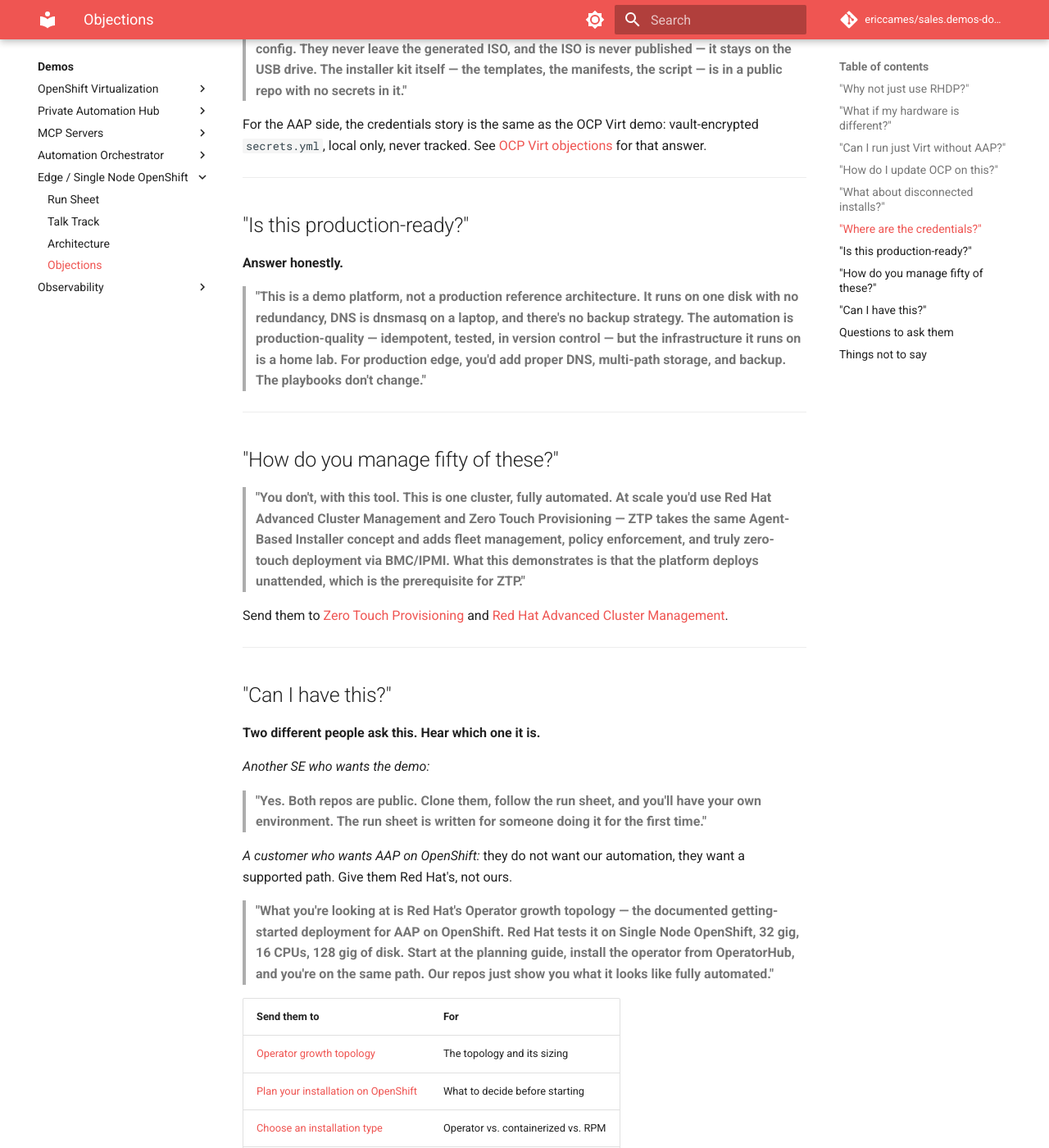
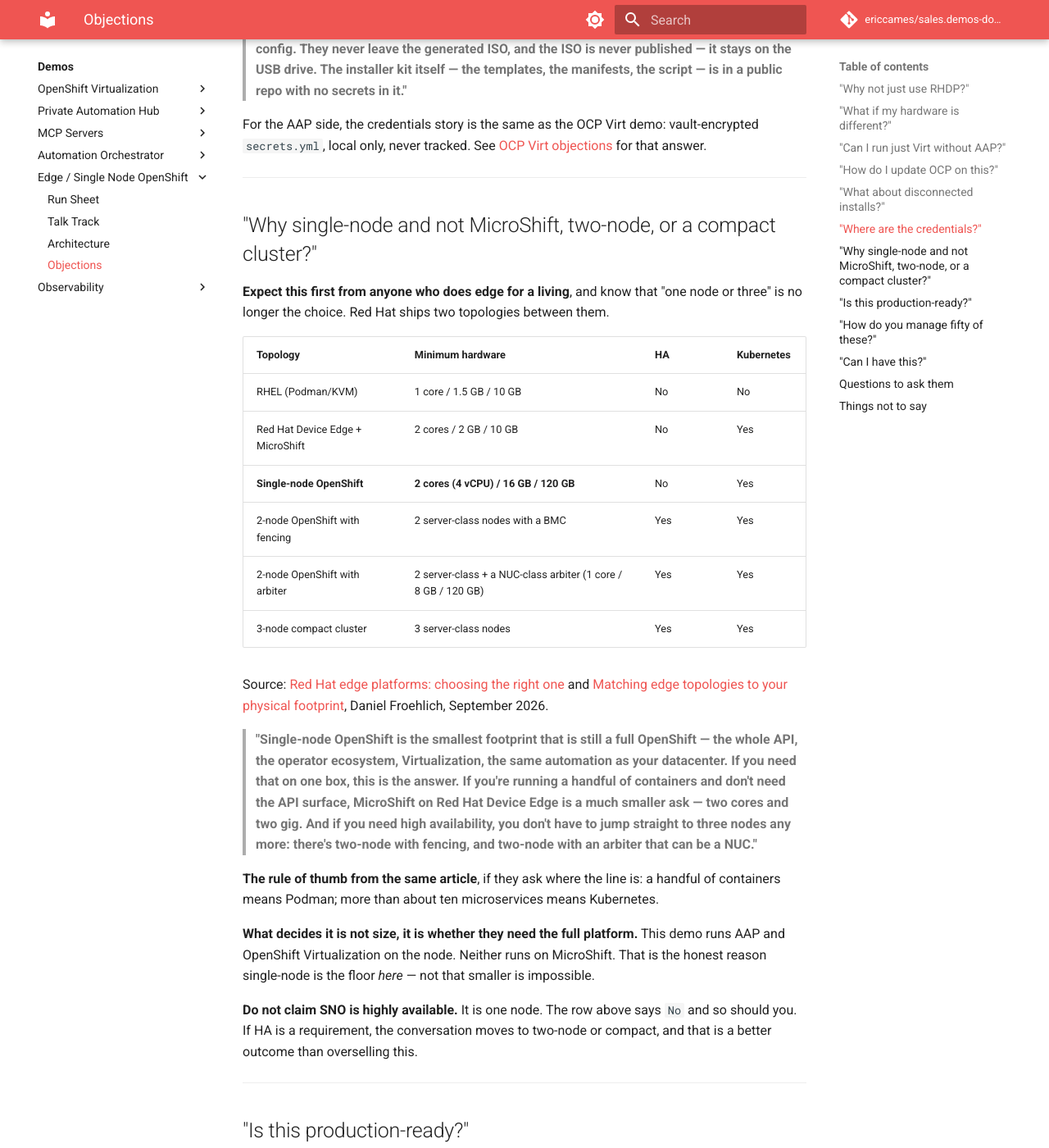
Before and after one commit to ericcames/sales.demos-docs, an MkDocs documentation site: the page built from docs/demos/edge-sno/objections.md, in a window 1280 px wide and 1400 px high, scrolled down 2166 px. Shown: the whole window at 82% size. Built offline with MkDocs 1.6.1 and Material for MkDocs 9.7.7, drawn with Linux system fonts in a browser that asks for light colours; comment, search, counter and statistics services are not loaded; some of the changed text lies outside the part shown.

Commit message:
Place single-node on Red Hat's current edge ladder (#113)
The talk track told presenters that SNO is "OpenShift where you need one
node and cannot afford three." That is no longer true. Red Hat ships
two-node with fencing and two-node with an arbiter between one and three,
and an architect who has read the September 2026 topology article knows
it. objections.md had no "why not MicroShift or a compact cluster" entry
at all, which is the first question that audience asks.

- New objection with the full six-rung ladder and its hardware floors,
  from Daniel Froehlich's two Red Hat Developer articles (2026-09-11 and
  2026-09-18): Podman, MicroShift on Red Hat Device Edge, single-node,
  two-node fencing, two-node arbiter, three-node compact.
- The honest reason single-node is the floor *here* is that this demo runs
  AAP and OpenShift Virtualization, and neither runs on MicroShift. Not
  that smaller is impossible.
- Talk track reframed to "the smallest footprint that is still a full
  OpenShift", linking to the table rather than repeating it.
- Two entries added to "Things not to say": "one node or three", and any
  claim that single-node is highly available. Red Hat's own HA column
  reads No for this topology, so the presenter should too.
- Three rows added to "Where the words come from".

Closes #110

Co-authored-by: Claude Opus 5 <noreply@anthropic.com>

```diff
--- a/docs/demos/edge-sno/objections.md
+++ b/docs/demos/edge-sno/objections.md
@@ -99,6 +99,49 @@ vault-encrypted `secrets.yml`, local only, never tracked. See
 
 ---
 
+## "Why single-node and not MicroShift, two-node, or a compact cluster?"
+
+**Expect this first from anyone who does edge for a living**, and know that
+"one node or three" is no longer the choice. Red Hat ships two topologies
+between them.
+
+| Topology | Minimum hardware | HA | Kubernetes |
+|---|---|---|---|
+| RHEL (Podman/KVM) | 1 core / 1.5 GB / 10 GB | No | No |
+| Red Hat Device Edge + MicroShift | 2 cores / 2 GB / 10 GB | No | Yes |
+| **Single-node OpenShift** | **2 cores (4 vCPU) / 16 GB / 120 GB** | No | Yes |
+| 2-node OpenShift with fencing | 2 server-class nodes with a BMC | Yes | Yes |
+| 2-node OpenShift with arbiter | 2 server-class + a NUC-class arbiter (1 core / 8 GB / 120 GB) | Yes | Yes |
+| 3-node compact cluster | 3 server-class nodes | Yes | Yes |
+
+Source: [Red Hat edge platforms: choosing the right one](https://developers.redhat.com/articles/2026/09/11/red-hat-edge-platforms-choosing-right-one-your-use-case)
+and [Matching edge topologies to your physical footprint](https://developers.redhat.com/articles/2026/09/18/matching-openshift-edge-topologies-your-physical-footprint),
+Daniel Froehlich, September 2026.
+
+> **"Single-node OpenShift is the smallest footprint that is still a full
+> OpenShift — the whole API, the operator ecosystem, Virtualization, the same
+> automation as your datacenter. If you need that on one box, this is the
+> answer. If you're running a handful of containers and don't need the API
+> surface, MicroShift on Red Hat Device Edge is a much smaller ask — two cores
+> and two gig. And if you need high availability, you don't have to jump
+> straight to three nodes any more: there's two-node with fencing, and two-node
+> with an arbiter that can be a NUC."**
+
+**The rule of thumb from the same article**, if they ask where the line is:
+a handful of containers means Podman; more than about ten microservices means
+Kubernetes.
+
+**What decides it is not size, it is whether they need the full platform.**
+This demo runs AAP and OpenShift Virtualization on the node. Neither runs on
+MicroShift. That is the honest reason single-node is the floor *here* — not
+that smaller is impossible.
+
+**Do not claim SNO is highly available.** It is one node. The row above says
+`No` and so should you. If HA is a requirement, the conversation moves to
+two-node or compact, and that is a better outcome than overselling this.
+
+---
+
 ## "Is this production-ready?"
 
 **Answer honestly.**
@@ -186,3 +229,9 @@ supported up to 100 connections and 100 GB; past that you move it out.
   scale.
 - **"The same as production."** It is the same automation. It is not the same
   infrastructure. Say which one you mean.
+- **"One node or three."** Not true since the two-node topologies shipped. The
+  ladder has six rungs and two of them sit between those numbers. Get it right
+  or do not reach for it.
+- **"It's highly available."** It is one node. Single-node OpenShift is `No`
+  in Red Hat's own HA column. If they need HA, that is a different topology and
+  a better conversation than a claim you cannot support.
```
Also changed, not shown: docs/demos/edge-sno/talk-track.md (+15 -3 lines).
